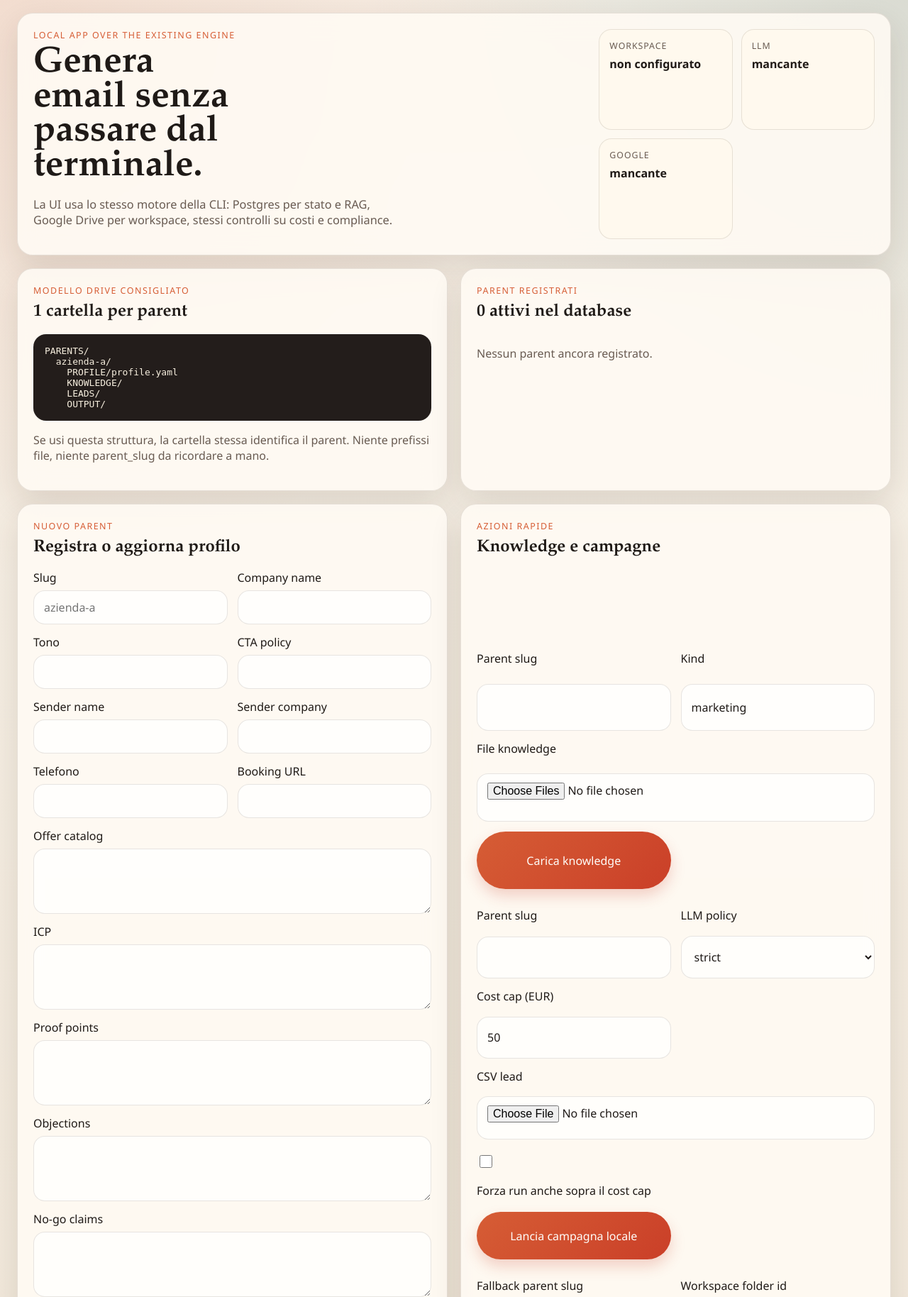
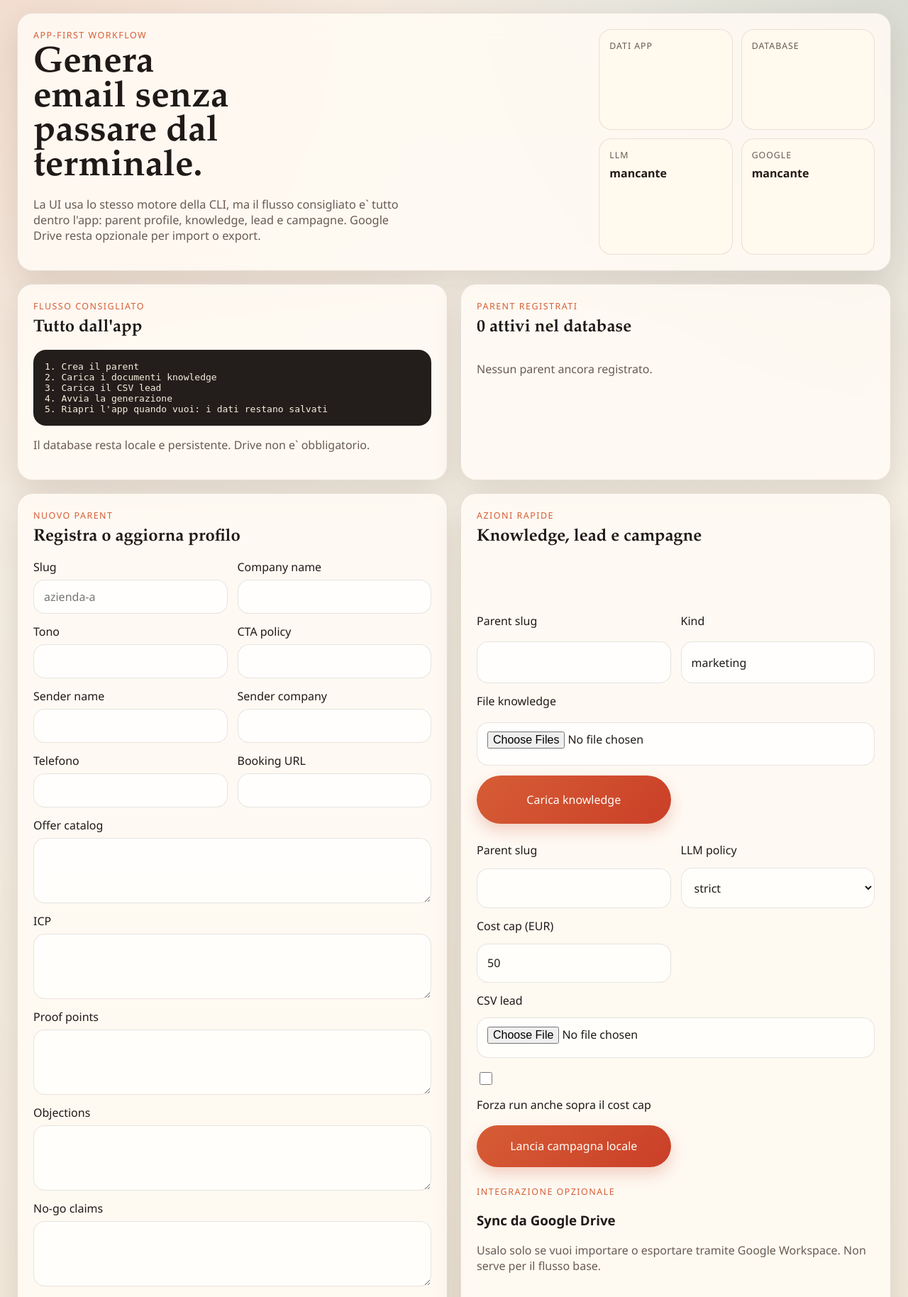
Before and after one commit to MiloMilo2121/emailgenius, a FastAPI app: template src/emailgenius/templates/dashboard.html in a window 1280 px wide. Shown: the part 59-1887 px from the top of the page at 71% size. Run offline with FastAPI, Linux system fonts and the light colour scheme; the template is opened without the code that fills it, so the values that code supplies are empty.

Commit message:
feat: add persistent local app runtime toolkit

```diff
--- a/src/emailgenius/templates/dashboard.html
+++ b/src/emailgenius/templates/dashboard.html
@@ -3,16 +3,21 @@
 {% block content %}
   <section class="hero card">
     <div>
-      <p class="eyebrow">Local app over the existing engine</p>
+      <p class="eyebrow">App-first workflow</p>
       <h1>Genera email senza passare dal terminale.</h1>
       <p class="lede">
-        La UI usa lo stesso motore della CLI: Postgres per stato e RAG, Google Drive per workspace, stessi controlli su costi e compliance.
+        La UI usa lo stesso motore della CLI, ma il flusso consigliato e` tutto dentro l'app:
+        parent profile, knowledge, lead e campagne. Google Drive resta opzionale per import o export.
       </p>
     </div>
     <div class="hero-grid">
       <div class="metric">
-        <span>Workspace</span>
-        <strong>{{ config_summary.workspace_folder_id or "non configurato" }}</strong>
+        <span>Dati app</span>
+        <strong>{{ config_summary.data_home }}</strong>
+      </div>
+      <div class="metric">
+        <span>Database</span>
+        <strong>{{ config_summary.database_target }}</strong>
       </div>
       <div class="metric">
         <span>LLM</span>
@@ -28,16 +33,15 @@
   <section class="grid-two">
     <article class="card">
       <div class="section-head">
-        <p class="eyebrow">Modello Drive consigliato</p>
-        <h2>1 cartella per parent</h2>
+        <p class="eyebrow">Flusso consigliato</p>
+        <h2>Tutto dall'app</h2>
       </div>
-      <pre class="code-block">PARENTS/
-  azienda-a/
-    PROFILE/profile.yaml
-    KNOWLEDGE/
-    LEADS/
-    OUTPUT/</pre>
-      <p class="muted">Se usi questa struttura, la cartella stessa identifica il parent. Niente prefissi file, niente parent_slug da ricordare a mano.</p>
+      <pre class="code-block">1. Crea il parent
+2. Carica i documenti knowledge
+3. Carica il CSV lead
+4. Avvia la generazione
+5. Riapri l'app quando vuoi: i dati restano salvati</pre>
+      <p class="muted">Il database resta locale e persistente. Drive non e` obbligatorio.</p>
     </article>
 
     <article class="card">
@@ -136,7 +140,7 @@
     <article class="card stack-card">
       <div class="section-head">
         <p class="eyebrow">Azioni rapide</p>
-        <h2>Knowledge e campagne</h2>
+        <h2>Knowledge, lead e campagne</h2>
       </div>
 
       <form action="/knowledge/upload" method="post" enctype="multipart/form-data" class="form-grid compact">
@@ -183,6 +187,11 @@
       </form>
 
       <form action="/campaigns/drive" method="post" class="form-grid compact">
+        <div class="full">
+          <p class="eyebrow">Integrazione opzionale</p>
+          <h3>Sync da Google Drive</h3>
+          <p class="muted">Usalo solo se vuoi importare o esportare tramite Google Workspace. Non serve per il flusso base.</p>
+        </div>
         <label>
           <span>Fallback parent slug</span>
           <input name="slug" value="{{ active_parent_slug or '' }}">
--- a/src/emailgenius/webapp.py
+++ b/src/emailgenius/webapp.py
@@ -37,7 +37,7 @@ def create_app(
 
     templates_dir = Path(__file__).with_name("templates")
     static_dir = Path(__file__).with_name("static")
-    reports_dir = Path("reports")
+    reports_dir = app_home() / "web-reports"
     reports_dir.mkdir(parents=True, exist_ok=True)
 
     app = FastAPI(title="EmailGenius App")
@@ -536,7 +536,13 @@ def _ui_state(request: Request) -> dict[str, str]:
 
 
 def _config_summary(config: AppConfig) -> dict[str, object]:
+    database_target = "Postgres remoto"
+    database_url = (config.database_url or "").lower()
+    if "localhost" in database_url or "127.0.0.1" in database_url:
+        database_target = "Postgres locale"
     return {
+        "data_home": str(app_home()),
+        "database_target": database_target,
         "workspace_folder_id": config.workspace_folder_id or "",
         "llm_configured": bool(config.openai_api_key or config.openai_fallback_api_key),
         "google_configured": bool(config.google_service_account_json),
```
Also changed, not shown: docker-compose.yml (added, +25 -0 lines), tests/test_webapp.py (+29 -0 lines), README.md, 7 other files.
